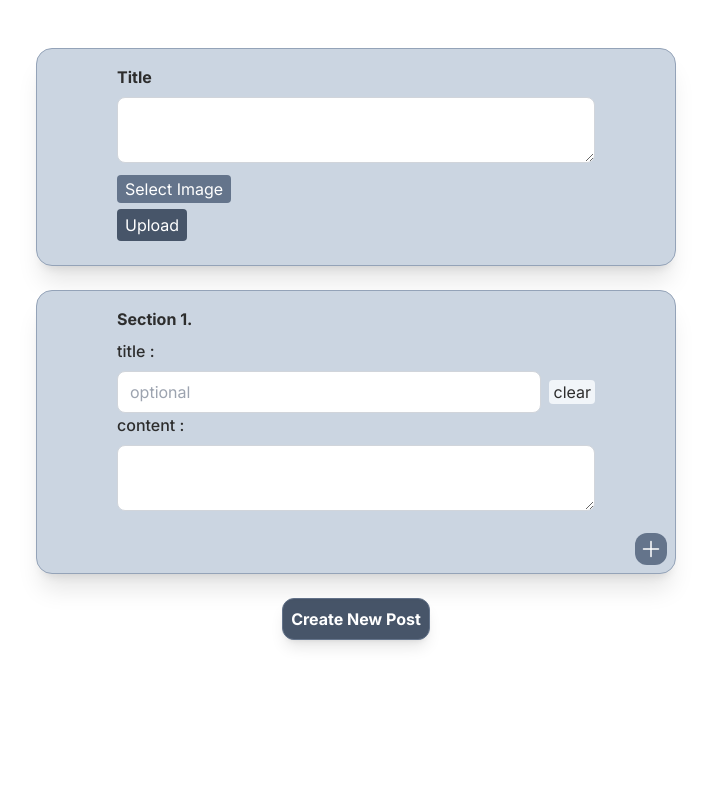
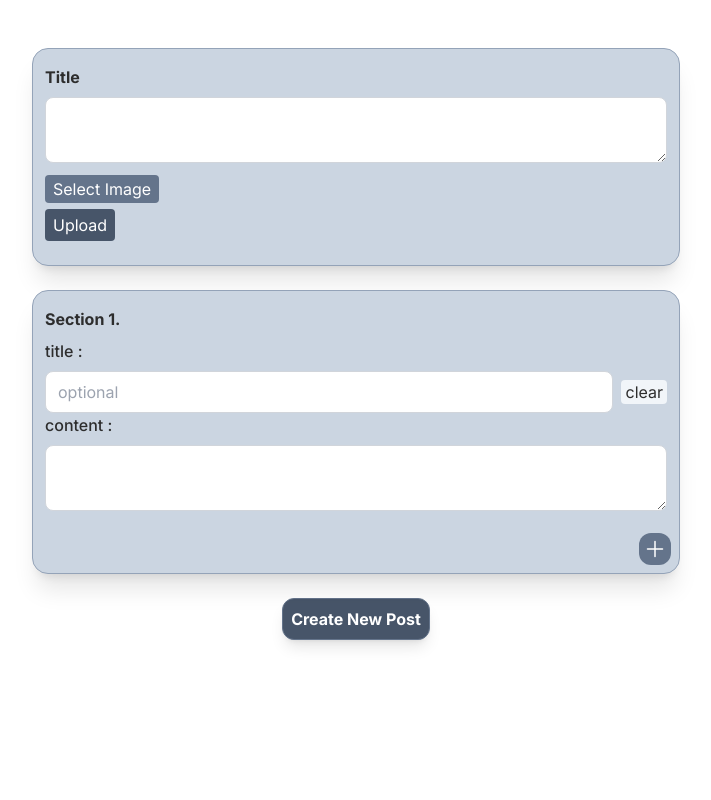
Before and after one commit to ZiJson/Blog, a Next.js app: page /admin in a window 1280 px wide. Shown: the top 800 px of the page, without its empty margins (284-995 px from the left). Built offline with nearby package versions, Linux system fonts and the light colour scheme; grey boxes are pictures that could not be loaded.

Commit message:
admin page responivity

```diff
--- a/src/app/admin/page.tsx
+++ b/src/app/admin/page.tsx
@@ -161,19 +161,8 @@ const AdminPage = () => {
         setTitle(prop);
     }
 
-    const SectionList = () => (
-
-
-        sections.map((section) => (
-            section.type == "text" ?
-                <TextUploader key={section.id} section={section} deleteHandler={deleteSection} writeTextHandler={writeTextHandler} addSection={addSection} />
-                :
-                <ImageUploader key={section.id} section={section} deleteHandler={deleteSection} updateImageSection={updateImageSection} addSection={addSection} />
-        ))
-
-    )
     return (
-        <div className='mx-auto px-24 pt-12 pb-12 flex flex-col gap-6 items-center'>
+        <div className='container mx-auto px-3 max-w-2xl pt-12 pb-12 flex flex-col gap-6 items-center'>
             <TitleUploader updateTitle={updateTitle} title={title} setTitle={setTitle} reset={reset} />
             {
                 sections.map((section) => (
--- a/src/components/ImageUploader.tsx
+++ b/src/components/ImageUploader.tsx
@@ -92,7 +92,7 @@ const ImageUploader = ({ section, deleteHandler, updateImageSection, addSection
         </div >
     )
     return (
-        <div className="px-20 pt-4 pb-14 rounded-2xl bg-slate-300 w-[40rem] border border-slate-400 shadow-xl relative">
+        <div className="px-3 pt-4 pb-14 rounded-2xl bg-slate-300 w-full border border-slate-400 shadow-xl relative">
             {section.deletable ? <DeleteBtn /> : ""}
             <AddingBtns />
             <div>
--- a/src/components/TextUploader.tsx
+++ b/src/components/TextUploader.tsx
@@ -53,7 +53,7 @@ const TextUploader = ({
     }
 
     return (
-        <div className="px-20 pt-4 pb-14 rounded-2xl bg-slate-300 w-[40rem] border border-slate-400 shadow-xl relative">
+        <div className="px-3 pt-4 pb-14 rounded-2xl bg-slate-300 w-full border border-slate-400 shadow-xl relative">
             {section.deletable ? <DeleteBtn /> : ""}
             <AddingBtns />
             <label htmlFor={`section${section.id}`} className="block font-bold mb-2">Section {section.id}.</label>
--- a/src/components/TitleUploader.tsx
+++ b/src/components/TitleUploader.tsx
@@ -67,7 +67,7 @@ const TitleUploader = ({ updateTitle, title, setTitle, reset }: props) => {
     const updatable = isPublic()
 
     return (
-        <div className="px-20 pt-4 pb-4 rounded-2xl bg-slate-300 w-[40rem] border border-slate-400 shadow-xl relative">
+        <div className="px-3 pt-4 pb-4 rounded-2xl bg-slate-300 w-full border border-slate-400 shadow-xl relative">
             <label htmlFor="title" className="block font-bold mb-2">Title</label>
             <textarea id="title" value={title.title} className="w-full border border-gray-300 py-2 px-3 mb-2 rounded-lg" onChange={handelTitleChange}></textarea>
             {
```
